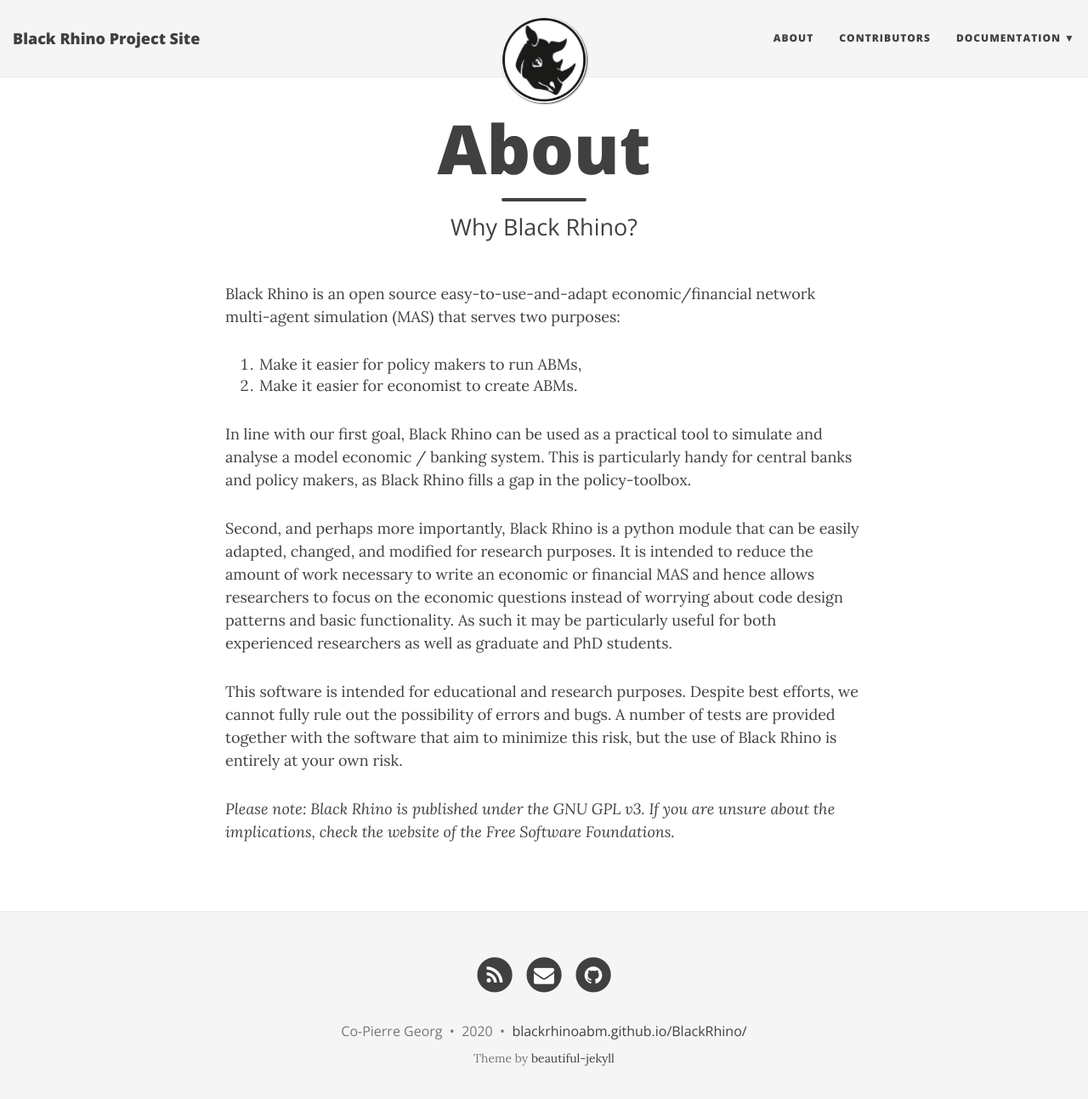
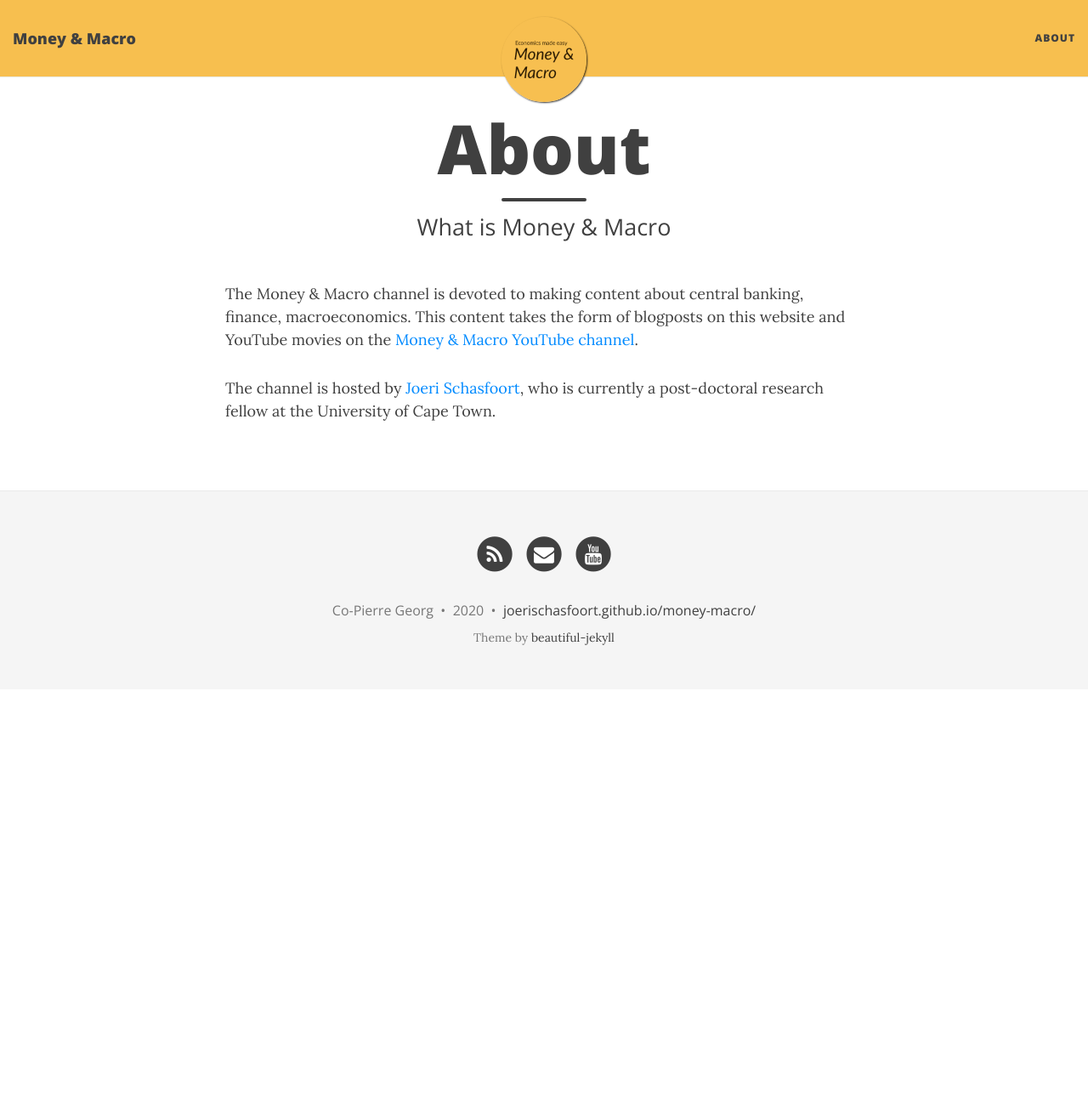
Before and after one commit to joerischasfoort/money-macro, a Jekyll site: the page built from about.md, in a window 1280 px wide and 1306 px high. Shown: the top 1293 px of the window at 85% size. Built offline with Jekyll 4.4.1, drawn with Linux system fonts in a browser that asks for light colours; nearby versions of some CDN libraries.

Commit message:
Update site for M&M theme

```diff
--- a/_config.yml
+++ b/_config.yml
@@ -1,10 +1,10 @@
 # --- General options --- #
 
 # Name of website
-title: Black Rhino Project Site
+title: Money & Macro
 
 # Short description of your site
-description: This website presents the Black Rhino repository.
+description: This website hosts the Money & Macro channel.
 
 # --- Local development options ---
 # If your website is hosted locally rather than on GitHub, then you need to uncomment the next two parameters to set the url and baseurl
@@ -21,15 +21,15 @@
 # List of links in the navigation bar
 navbar-links:
   About: "about"
-  Contributors: "contributors"
-  Documentation:
-    - Installation: "installation"
-    - Running models: "quickstart"
-    - Adding models: "newmodel"
+  #Contributors: "contributors"
+  #Documentation:
+#    - Installation: "installation"
+#    - Running models: "quickstart"
+#    - Adding models: "newmodel"
 
 # Image to show in the navigation bar - image must be a square (width = height)
 # Remove this parameter if you don't want an image in the navbar
-avatar: "/img/black_rhino_logo.jpg"
+avatar: "/img/Money & Macro-logos.jpeg"
 
 # If you want to have an image logo in the top-left corner instead of the title text,
 # then specify the following parameter
@@ -39,7 +39,7 @@
 
 # Personalize the colors in your website. Colour values can be any valid CSS colour
 
-navbar-col: "#F5F5F5"
+navbar-col: "#F7BF4F"
 navbar-text-col: "#404040"
 navbar-children-col: "#F5F5F5"
 page-col: "#FFFFFF"
@@ -71,7 +71,7 @@
   rss: true
   email: "joeri.schasfoort@uct.ac.za"
 #  facebook: deanattali
-  github: blackrhinoabm/BlackRhino
+#  github: blackrhinoabm/BlackRhino
 #  twitter: daattali
 #  reddit: yourname
 #  linkedin: daattali
@@ -79,7 +79,7 @@
 #  stackoverflow: "3943160/daattali"
 #  snapchat: deanat78
 #  instagram: deanat78
-#  youtube: user/deanat78
+  youtube: channel/UCCKpicnIwBP3VPxBAZWDeNA/
 #  spotify: yourname
 #  telephone: +14159998888
 #  steam: deanat78
@@ -94,7 +94,7 @@
 
 # How to display the link to the website in the footer
 # Remove this if you don't want a link in the footer
-url-pretty: "blackrhinoabm.github.io/BlackRhino/"  # eg. "deanattali.com/beautiful-jekyll"
+url-pretty: "joerischasfoort.github.io/money-macro/"  # eg. "deanattali.com/beautiful-jekyll"
 
 # --- Web Statistics Section --- #
 
--- a/about.md
+++ b/about.md
@@ -1,18 +1,9 @@
 ---
 layout: page
 title: About
-subtitle: Why Black Rhino?
+subtitle: What is Money & Macro
 ---
 
-Black Rhino is an open source easy-to-use-and-adapt economic/financial network multi-agent simulation (MAS) that serves two purposes:
+The Money & Macro channel is devoted to making content about central banking, finance, macroeconomics. This content takes the form of blogposts on this website and YouTube movies on the [Money & Macro YouTube channel](https://www.youtube.com/channel/UCCKpicnIwBP3VPxBAZWDeNA/).
 
-1. Make it easier for policy makers to run ABMs,
-2. Make it easier for economist to create ABMs.
-
-In line with our first goal, Black Rhino can be used as a practical tool to simulate and analyse a model economic / banking system. This is particularly handy for central banks and policy makers, as Black Rhino fills a gap in the policy-toolbox.
-
-Second, and perhaps more importantly, Black Rhino is a python module that can be easily adapted, changed, and modified for research purposes. It is intended to reduce the amount of work necessary to write an economic or financial MAS and hence allows researchers to focus on the economic questions instead of worrying about code design patterns and basic functionality. As such it may be particularly useful for both experienced researchers as well as graduate and PhD students.
-
-This software is intended for educational and research purposes. Despite best efforts, we cannot fully rule out the possibility of errors and bugs. A number of tests are provided together with the software that aim to minimize this risk, but the use of Black Rhino is entirely at your own risk.
-
-*Please note: Black Rhino is published under the GNU GPL v3. If you are unsure about the implications, check the website of the Free Software Foundations.*
+The channel is hosted by [Joeri Schasfoort](https://joerischasfoort.github.io/), who is currently a post-doctoral research fellow at the University of Cape Town.
--- a/index.html
+++ b/index.html
@@ -1,7 +1,7 @@
 ---
 layout: page
-title: Black Rhino
-subtitle: A flexible framework for multi-agent models in economics and finance.
+title: Money & Macro
+subtitle: Your source to learn about central banking, finance & macroeconomics.
 use-site-title: true
 ---
 
```
Also changed, not shown: _posts/2020-02-11-sample-model.md (deleted, +0 -7 lines), _posts/2020-02-12-the-original-model.md (deleted, +0 -7 lines), _posts/2020-2-26-banks-make-money.md (added, +46 -0 lines), img/Money & Macro-logos.jpeg (added).
